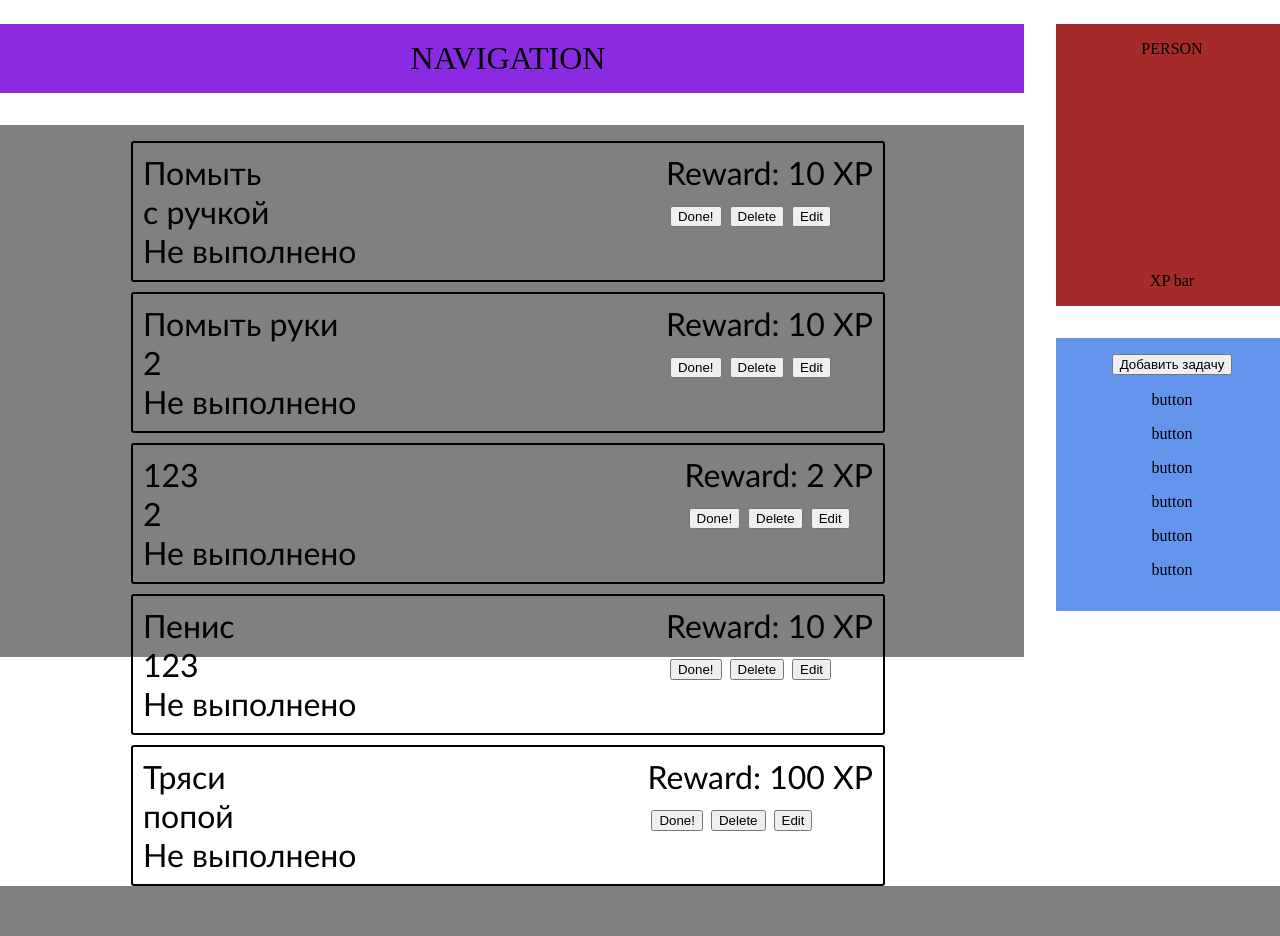
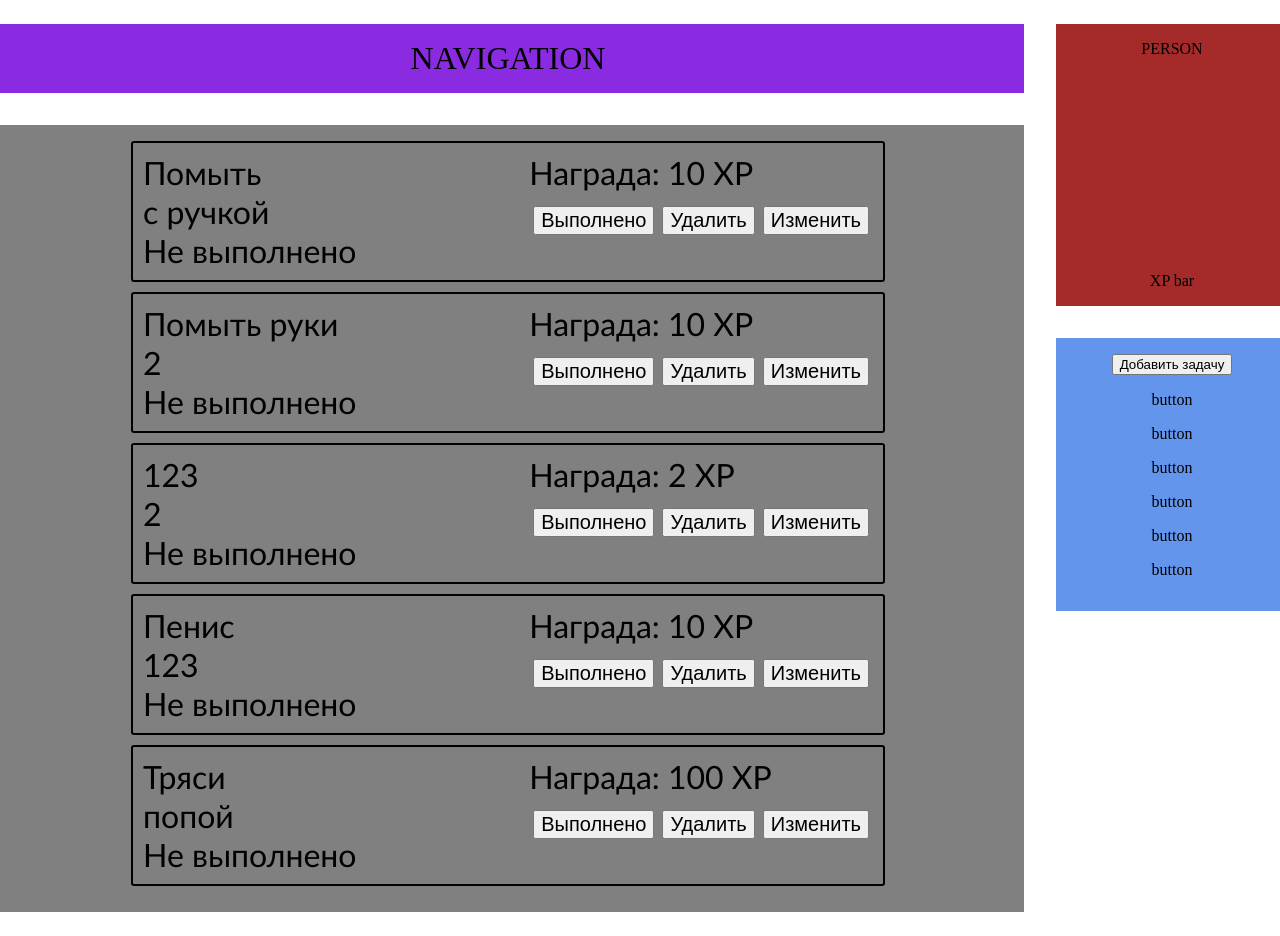
Before and after one commit to ArestMarih/NewTracks, a Django app: page / in a window 1280 px wide. Before the commit the page ends 886 px from the top, so only its background shows below. Run offline with Django 4.2, Linux system fonts and the light colour scheme; data comes from the database, SQL or seed files in the repository; both versions use the stored data as it was after the commit.

Commit message:
небольшие доработки css

```diff
--- a/Track/static/css/class.css
+++ b/Track/static/css/class.css
@@ -6,11 +6,13 @@
     max-width: 300px;
     padding: 10px;
     background-color: white;
+    display: flex;
+    flex-direction: column;
+     width: 250px;
 }
 
 .form-popup {
     display: none;
-    position: absolute;
     border: 3px solid #f1f1f1;
 }
 .form-container .btn {
@@ -40,4 +42,5 @@
 }
 .infobtn{
     margin: 4px;
-}
+    font-size: 20px;
+   }
--- a/Track/static/css/id.css
+++ b/Track/static/css/id.css
@@ -16,7 +16,6 @@
 #inf{
     background-color:gray;
     font-size: 32px;
-    height: 500px;
     margin: 16px;
     padding: 16px;
 }
--- a/Track/trak/templates/trak/questCard.html
+++ b/Track/trak/templates/trak/questCard.html
@@ -6,17 +6,17 @@
       {% if quest.done %}<span>Выполнено</span>{% else %}Не выполнено{% endif %}
     </div>
     <div id="inforb">
-      <div class="infotext">Reward: {{ quest.exp }} XP</div>
+      <div class="infotext">Награда: {{ quest.exp }} XP</div>
       <div class="infotext">
         <div id="infob">
-          <button class="infobtn">Done!</button>
-          <button class="infobtn">Delete</button>
+          <button class="infobtn">Выполнено</button>
+          <button class="infobtn">Удалить</button>
           <button
             class="infobtn"
             type="button"
-            onclick="openEdit({{quest.id}})"
+            onclick="openEdit({{ quest.id }})"
           >
-            Edit
+            Изменить
           </button>
         </div>
       </div>
```
Also changed, not shown: Track/db.sqlite3.
